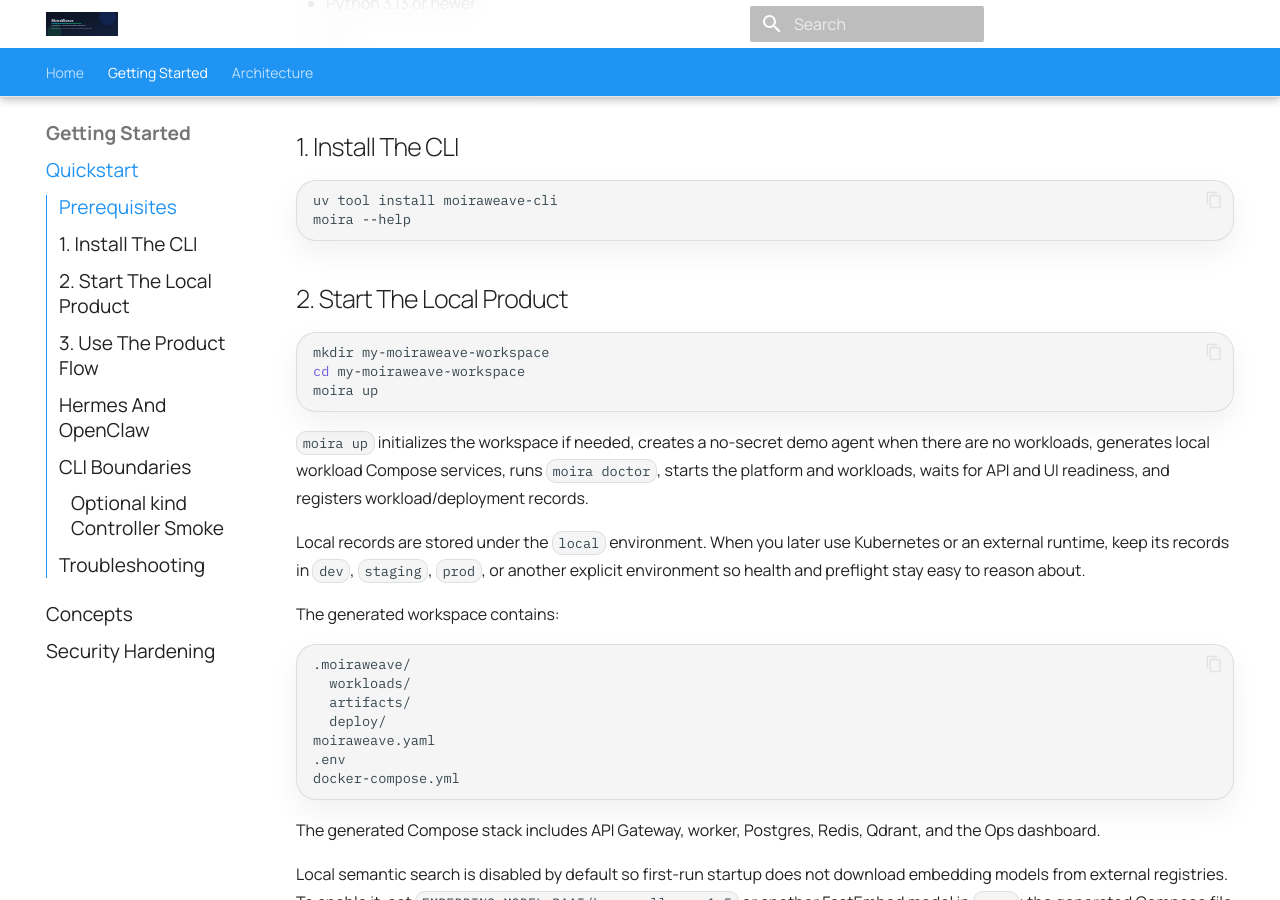
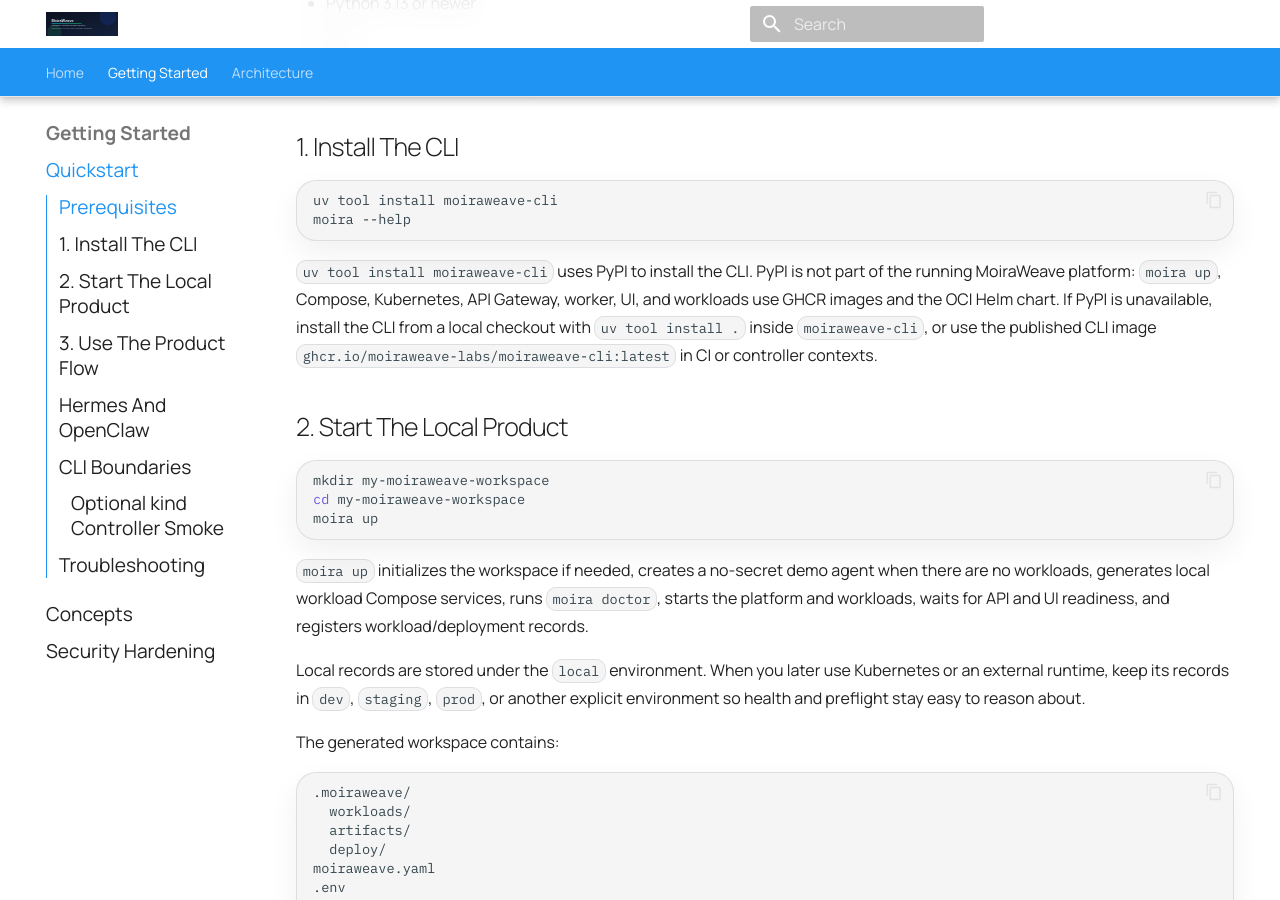
Before and after one commit to moiraweave-labs/moiraweave-docs, an MkDocs documentation site: the page built from docs/quickstart.md, in a window 1280 px wide and 900 px high, scrolled down 387 px. Built offline with MkDocs 1.6.1 and Material for MkDocs 9.7.7, drawn with Linux system fonts in a browser that asks for light colours; comment, search, counter and statistics services are not loaded; some of the changed text lies outside the part shown.

Commit message:
docs: clarify PyPI quickstart boundary

````diff
--- a/docs/quickstart.md
+++ b/docs/quickstart.md
@@ -15,6 +15,13 @@ working demo agent, dashboard, runs, events, and artifacts.
 uv tool install moiraweave-cli
 moira --help
 ```
+
+`uv tool install moiraweave-cli` uses PyPI to install the CLI. PyPI is not part
+of the running MoiraWeave platform: `moira up`, Compose, Kubernetes, API
+Gateway, worker, UI, and workloads use GHCR images and the OCI Helm chart. If
+PyPI is unavailable, install the CLI from a local checkout with `uv tool install
+.` inside `moiraweave-cli`, or use the published CLI image
+`ghcr.io/moiraweave-labs/moiraweave-cli:latest` in CI or controller contexts.
 
 ## 2. Start The Local Product
 
@@ -308,6 +315,7 @@ and performs Helm/kubectl work.
 | Symptom | Likely cause | Fix |
 | --- | --- | --- |
 | `moira` command not found | CLI is not installed in the active shell | Re-run `uv tool install moiraweave-cli` |
+| `uv tool install moiraweave-cli` cannot reach PyPI | PyPI/network access is unavailable, or the CLI package has not been published yet | Install from a local `moiraweave-cli` checkout with `uv tool install .`, or use the published CLI image for CI/controller operations |
 | `moira up` stops before Docker starts | `moira doctor` found a blocking local issue | Fix the ERROR rows from `moira doctor`, then rerun `moira up` |
 | `moira up` cannot start containers | Docker is stopped or the port is busy | Run `moira doctor`, start Docker, and check ports 8000/3000/5432/6379 |
 | `moira doctor` reports official images unavailable | GHCR images were pushed but package visibility is not public | In GitHub Packages, set `moiraweave/api-gateway`, `moiraweave/worker`, and `moiraweave-ui` to public, then rerun `moira doctor` |
````
